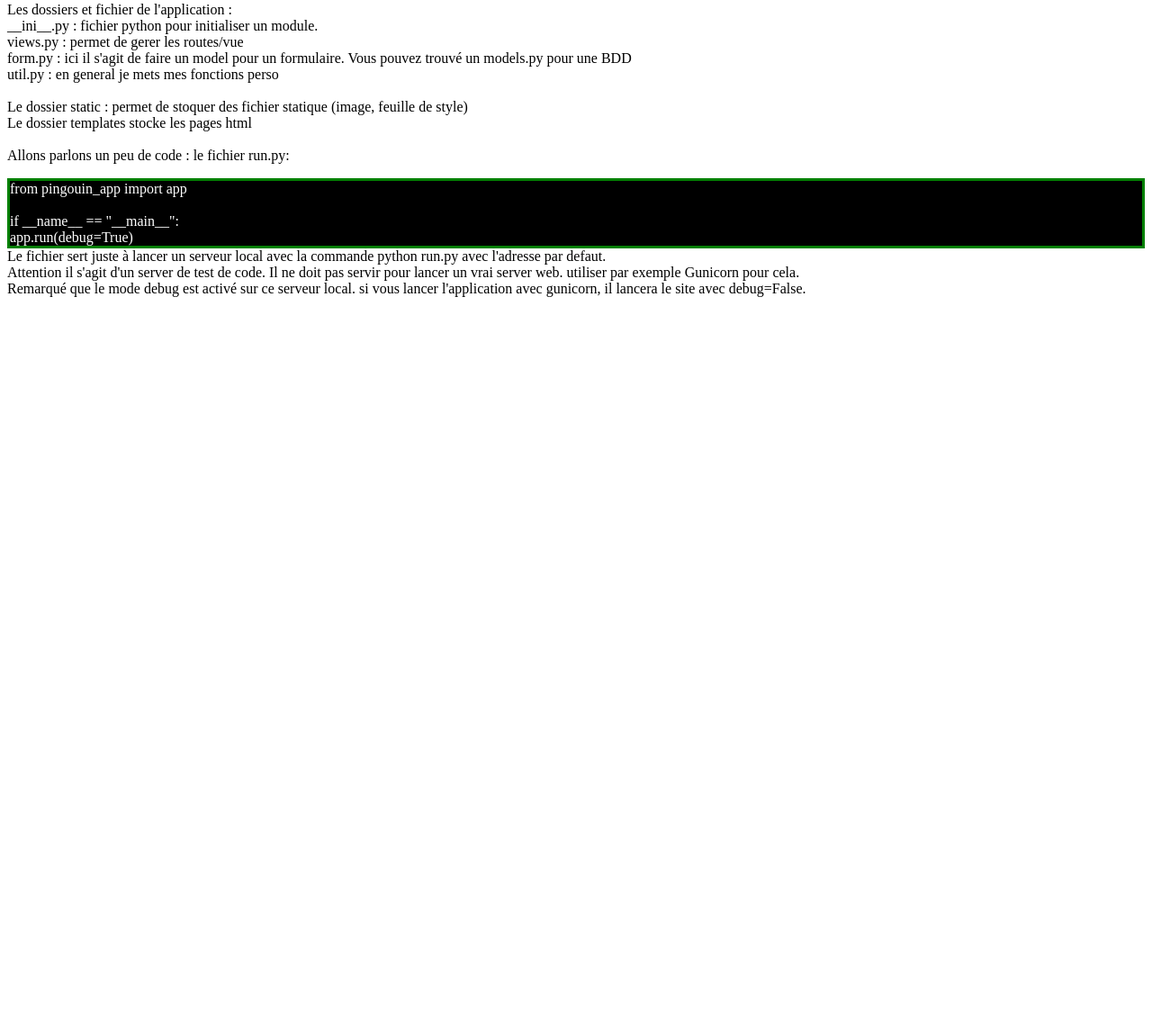
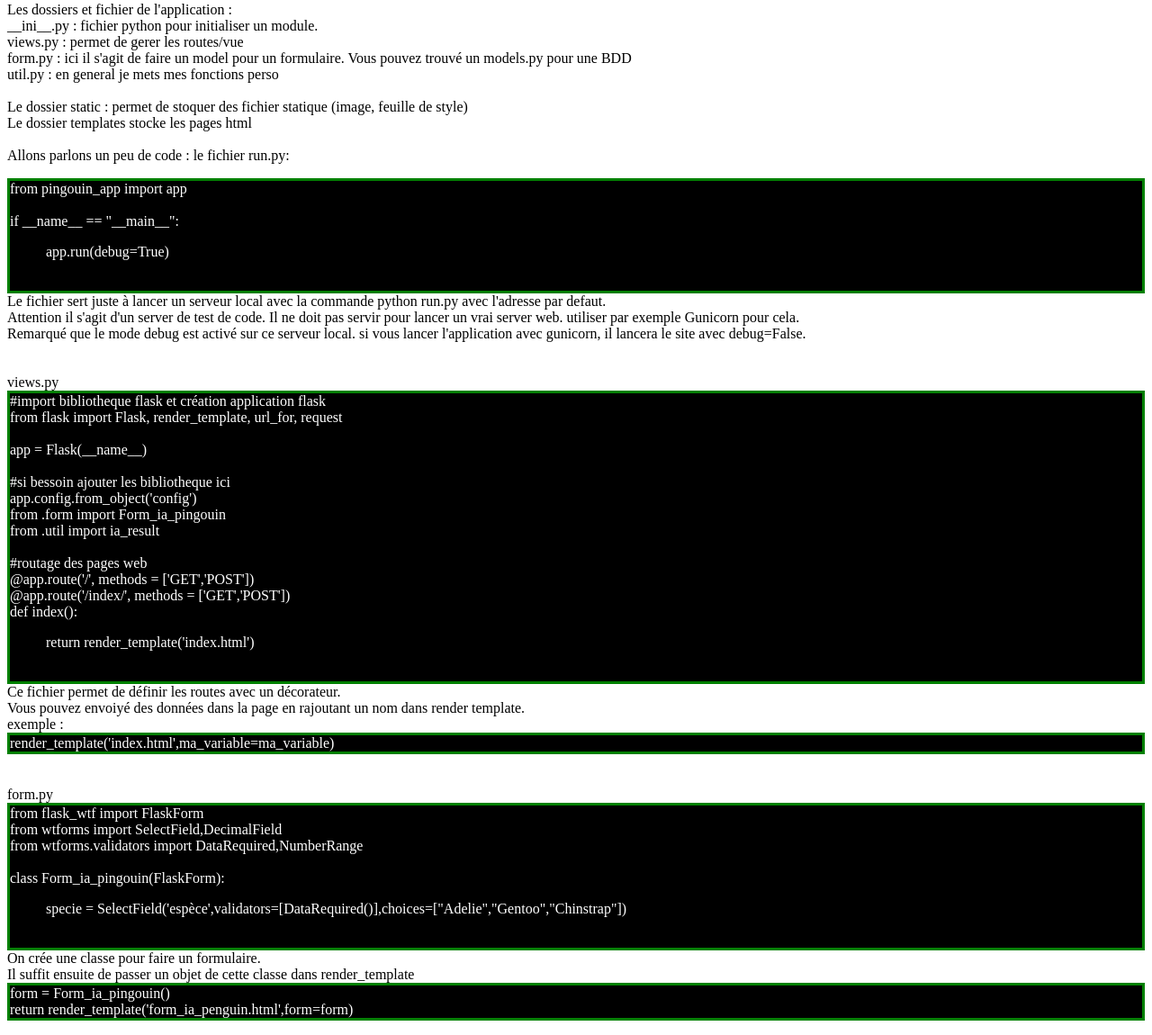
Before and after one commit to barrmath/web_pingouin, a Flask app: page /flask/ in a window 1280 px wide. Shown: the part 746-1896 px from the top of the page at 90% size. Before the commit the page ends 1076 px from the top, so only its background shows below. Run offline with Flask 3, Linux system fonts and the light colour scheme.

Commit message:
fini le template flask

```diff
--- a/pingouin_app/templates/aide_memoire_flask.html
+++ b/pingouin_app/templates/aide_memoire_flask.html
@@ -34,12 +34,52 @@
         <div class="code">from pingouin_app import app<br>
             <br>
             if __name__ == "__main__":<br>
-                app.run(debug=True)<br>
+            <BLOCKQUOTE>app.run(debug=True)</BLOCKQUOTE><br>
         </div>
         Le fichier sert juste à lancer un serveur local avec la commande python run.py avec l'adresse par defaut.<br>
         Attention il s'agit d'un server de test de code. Il ne doit pas servir pour lancer un vrai server web. utiliser par exemple Gunicorn pour cela.<br>
         Remarqué que le mode debug est activé sur ce serveur local. si vous lancer l'application avec gunicorn, il lancera le site avec debug=False.<br>
-
+        <br>
+        <br>
+        views.py<br>
+        <div class="code">
+            #import bibliotheque flask et création application flask<br>
+            from flask import Flask, render_template, url_for, request<br>
+            <br>
+            app = Flask(__name__)<br>
+            <br>
+            #si bessoin ajouter les bibliotheque ici<br>
+            app.config.from_object('config')<br>
+            from .form import Form_ia_pingouin<br>
+            from .util import ia_result<br>
+            <br>
+            #routage des pages web<br>
+            @app.route('/', methods = ['GET','POST'])<br>
+            @app.route('/index/', methods = ['GET','POST'])<br>
+            def index():<br>
+            <BLOCKQUOTE>return render_template('index.html')</BLOCKQUOTE><br>
+        </div>
+        Ce fichier permet de définir les routes avec un décorateur.<br>
+        Vous pouvez envoiyé des données dans la page en rajoutant un nom dans render template.<br>
+        exemple :
+        <div class="code">render_template('index.html',ma_variable=ma_variable)</div>
+        <br>
+        <br>
+        form.py<br>
+        <div class="code">
+            from flask_wtf import FlaskForm<br>
+            from wtforms import SelectField,DecimalField<br>
+            from wtforms.validators import DataRequired,NumberRange<br>
+            <br>
+            class Form_ia_pingouin(FlaskForm):<br>
+            <BLOCKQUOTE>specie = SelectField('espèce',validators=[DataRequired()],choices=["Adelie","Gentoo","Chinstrap"])</BLOCKQUOTE><br>
+        </div>
+        On crée une classe pour faire un formulaire.<br>
+        Il suffit ensuite de passer un objet de cette classe dans render_template<br>
+        <div class="code">
+            form = Form_ia_pingouin()<br>
+            return render_template('form_ia_penguin.html',form=form)<br>
+        </div>
         </p>
     </body>
 
```
